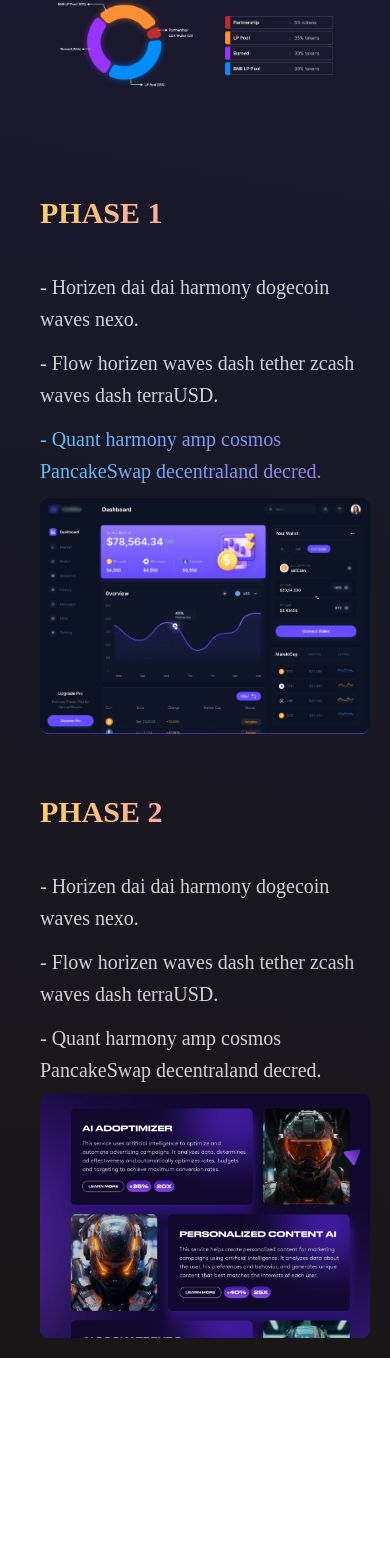
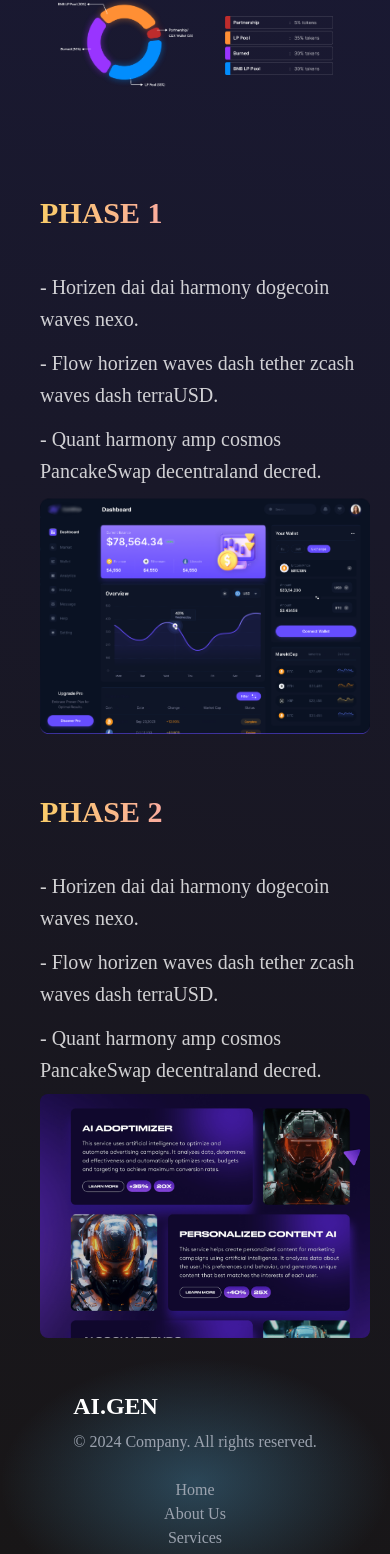
Before and after one commit to ravimishra007/Ravi-Mishra---Frontend-Developer, a React (Vite) app in the folder figma_design/: page / in a window 390 px wide. Shown: the part 2906-4460 px from the top of the page. Before the commit the page ends 4264 px from the top, so only its background shows below. Built offline with nearby package versions, Linux system fonts and the light colour scheme.

Commit message:
footer added

```diff
--- a/figma_design/src/App.jsx
+++ b/figma_design/src/App.jsx
@@ -1,5 +1,6 @@
 import './App.css'
 import {Avatar} from './components/Avatar'
+import Footer from './components/Footer'
 import { Header } from './components/Header'
 import { ItemSection } from './components/ItemSection'
 import { RoadMapPhase02 } from './components/RoadMapPhase02'
@@ -21,6 +22,7 @@
       <Tokenomics/>
       <RoadMapPhase01/>
       <RoadMapPhase02/>
+      <Footer/>
 
     </div>
 
--- a/figma_design/src/components/Avatar.jsx
+++ b/figma_design/src/components/Avatar.jsx
@@ -21,7 +21,7 @@
       };
 
       updateParagraphs(); // Initial animation
-      const interval = setInterval(updateParagraphs, 1000);
+      const interval = setInterval(updateParagraphs, 900);
 
       return () => clearInterval(interval); // Cleanup interval on component unmount
     }, []);
--- a/figma_design/src/components/Footer.jsx
+++ b/figma_design/src/components/Footer.jsx
@@ -0,0 +1,38 @@
+
+const Footer = () => {
+  return (
+    <footer className="bg-custom-radial text-white py-8 h-[250px]" >
+      <div className="container mx-auto px-4 flex flex-col md:flex-row justify-between items-center">
+        <div className="mb-6 md:mb-0">
+          <h1 className="text-2xl font-bold ">AI.GEN</h1>
+          <p className="mt-2 text-gray-400">© 2024 Company. All rights reserved.</p>
+        </div>
+        <div className="mb-6 md:mb-0 flex flex-col md:flex-row items-center">
+          <a href="#" className="text-gray-400 hover:text-white mx-2">Home</a>
+          <a href="#" className="text-gray-400 hover:text-white mx-2">About Us</a>
+          <a href="#" className="text-gray-400 hover:text-white mx-2">Services</a>
+          <a href="#" className="text-gray-400 hover:text-white mx-2">Contact</a>
+        </div>
+        <div className="flex items-center">
+          <a href="#" className="text-gray-400 hover:text-white mx-2">
+            <svg className="w-6 h-6" fill="currentColor" viewBox="0 0 24 24">
+              <path d="M24 4.56v14.88c0 2.52-2.04 4.56-4.56 4.56H4.56C2.04 24 0 21.96 0 19.44V4.56C0 2.04 2.04 0 4.56 0h14.88C21.96 0 24 2.04 24 4.56zM12 5.76c-3.46 0-6.24 2.78-6.24 6.24s2.78 6.24 6.24 6.24 6.24-2.78 6.24-6.24-2.78-6.24-6.24-6.24zm0 10.08c-2.11 0-3.84-1.72-3.84-3.84s1.72-3.84 3.84-3.84 3.84 1.72 3.84 3.84-1.72 3.84-3.84 3.84zm6.72-10.08c-0.97 0-1.76-0.79-1.76-1.76s0.79-1.76 1.76-1.76 1.76 0.79 1.76 1.76-0.79 1.76-1.76 1.76z"/>
+            </svg>
+          </a>
+          <a href="#" className="text-gray-400 hover:text-white mx-2">
+            <svg className="w-6 h-6" fill="currentColor" viewBox="0 0 24 24">
+              <path d="M12 0C5.37 0 0 5.37 0 12c0 5.18 3.16 9.59 7.6 11.21 0.56 0.1 0.76-0.24 0.76-0.54v-2c-3.1 0.68-3.74-1.5-3.74-1.5-0.5-1.24-1.22-1.57-1.22-1.57-1-0.68 0.08-0.66 0.08-0.66 1.1 0.08 1.68 1.12 1.68 1.12 0.98 1.68 2.58 1.2 3.2 0.92 0.1-0.7 0.38-1.2 0.68-1.48-2.5-0.28-5.12-1.26-5.12-5.62 0-1.24 0.44-2.24 1.14-3.02-0.12-0.28-0.5-1.42 0.1-2.96 0 0 0.96-0.3 3.16 1.14 0.92-0.26 1.9-0.38 2.88-0.38s1.96 0.12 2.88 0.38c2.2-1.44 3.16-1.14 3.16-1.14 0.6 1.54 0.22 2.68 0.1 2.96 0.7 0.78 1.14 1.78 1.14 3.02 0 4.36-2.62 5.34-5.12 5.62 0.4 0.34 0.72 1 0.72 2.02v3c0 0.3 0.2 0.64 0.76 0.54C20.84 21.59 24 17.18 24 12c0-6.63-5.37-12-12-12z"/>
+            </svg>
+          </a>
+          <a href="#" className="text-gray-400 hover:text-white mx-2">
+            <svg className="w-6 h-6" fill="currentColor" viewBox="0 0 24 24">
+              <path d="M23.49 4.97c-0.85 0.37-1.76 0.61-2.72 0.72 0.98-0.58 1.73-1.5 2.08-2.6-0.91 0.54-1.91 0.94-2.98 1.16-0.86-0.91-2.1-1.48-3.46-1.48-2.62 0-4.74 2.12-4.74 4.74 0 0.37 0.04 0.73 0.12 1.08-3.94-0.2-7.44-2.09-9.78-4.96-0.4 0.68-0.62 1.48-0.62 2.32 0 1.6 0.81 3.01 2.04 3.83-0.75-0.02-1.45-0.23-2.06-0.57v0.06c0 2.24 1.6 4.11 3.72 4.53-0.39 0.1-0.81 0.16-1.24 0.16-0.3 0-0.6-0.03-0.89-0.08 0.6 1.87 2.33 3.23 4.38 3.27-1.6 1.25-3.62 1.99-5.82 1.99-0.38 0-0.76-0.02-1.13-0.07 2.08 1.33 4.54 2.11 7.19 2.11 8.63 0 13.35-7.15 13.35-13.35 0-0.2-0.01-0.39-0.02-0.58 0.92-0.66 1.72-1.5 2.35-2.45z"/>
+            </svg>
+          </a>
+        </div>
+      </div>
+    </footer>
+  );
+};
+
+export default Footer;
--- a/figma_design/src/components/RoadMapPhase02.jsx
+++ b/figma_design/src/components/RoadMapPhase02.jsx
@@ -1,6 +1,6 @@
 import { useEffect } from "react";
 import phase2 from "../../public/phase2.png";
-import '../styles/avatar.css';
+import '../styles/RoadMap.css';
 
 export const RoadMapPhase02 = () => {
     useEffect(() => {
--- a/figma_design/src/components/RoadMapPhase1.jsx
+++ b/figma_design/src/components/RoadMapPhase1.jsx
@@ -1,6 +1,6 @@
 import { useEffect } from "react";
 import phase1 from "../../public/phase1.png";
-import '../styles/avatar.css';
+import '../styles/RoadMap.css';
 
 export const RoadMapPhase01 = () => {
     useEffect(() => {
--- /dev/null
+++ b/figma_design/src/styles/RoadMap.css
@@ -0,0 +1,50 @@
+/* avatar */
+
+.avatar-section{
+    padding: 10px;
+    margin: 20px;
+  }
+
+
+.text-active {
+    background: linear-gradient(90deg, #5CC3FA 0%, #9E6EE6 100%);
+    -webkit-background-clip: text;
+    background-clip: text;
+    -webkit-text-fill-color: transparent;
+
+  }
+
+  .text-inactive {
+    color: #5f6977;
+  }
+
+
+
+
+  .roadMap-section{
+    padding: 20px;
+    margin-left: 20px;
+  }
+
+  .roadMap-section-para h1{
+    background: linear-gradient(90deg, #FACC69 0%, #FA75F8 100%);
+    -webkit-background-clip: text;
+    background-clip: text;
+    -webkit-text-fill-color: transparent;
+
+  }
+  .roadMap-section-paragraph{
+    /* width: 528px; */
+height:224px;
+gap: 8px;
+
+  }
+  .roadMap-section-paragraph p{
+    font-family: Outfit;
+    font-size: 20px;
+    font-weight: 400;
+    line-height: 32px;
+    text-align: left;
+color: rgba(255, 255, 255, 0.8);
+;
+  }
--- a/figma_design/src/styles/avatar.css
+++ b/figma_design/src/styles/avatar.css
@@ -1,52 +1,19 @@
 /* avatar */
 
-.avatar-section{
-    /* border: 5px solid white; */
-    /* margin-left: 30px; */
+.avatar-section {
+
   padding: 10px;
   margin: 20px;
 }
 
 
 .text-active {
-    background: linear-gradient(90deg, #5CC3FA 0%, #9E6EE6 100%);
+  background: linear-gradient(90deg, #5cc3fa 0%, #9e6ee6 100%);
   -webkit-background-clip: text;
   background-clip: text;
  -webkit-text-fill-color: transparent;
-
 }
 
 .text-inactive {
-    color: #5f6977;
+  color: #64748b;
 }
-
-
-
-
-  .roadMap-section{
-    padding: 20px;
-    margin-left: 20px;
-  }
-
-  .roadMap-section-para h1{
-    background: linear-gradient(90deg, #FACC69 0%, #FA75F8 100%);
-    -webkit-background-clip: text;
-    background-clip: text;
-    -webkit-text-fill-color: transparent;
-
-  }
-  .roadMap-section-paragraph{
-    /* width: 528px; */
-height:224px;
-gap: 8px;
-
-  }
-  .roadMap-section-paragraph p{
-    font-family: Outfit;
-    font-size: 20px;
-    font-weight: 400;
-    line-height: 32px;
-    text-align: left;
-color: rgba(255, 255, 255, 0.8);
-;
-  }
--- a/figma_design/tailwind.config.js
+++ b/figma_design/tailwind.config.js
@@ -7,6 +7,10 @@
         primary: "#1DA1F2",
         secondary: "#14171A",
       },
+      backgroundImage: {
+        'custom-radial': 'radial-gradient(50% 50% at 50% 50%, rgba(92, 195, 250, 0.28) 0%, rgba(92, 195, 250, 0) 100%)',
+      },
+
     },
   },
   plugins: [],
```
Also changed, not shown: figma_design/src/styles/footer.css (added). Lines whose indentation alone changed are shown as unchanged.
